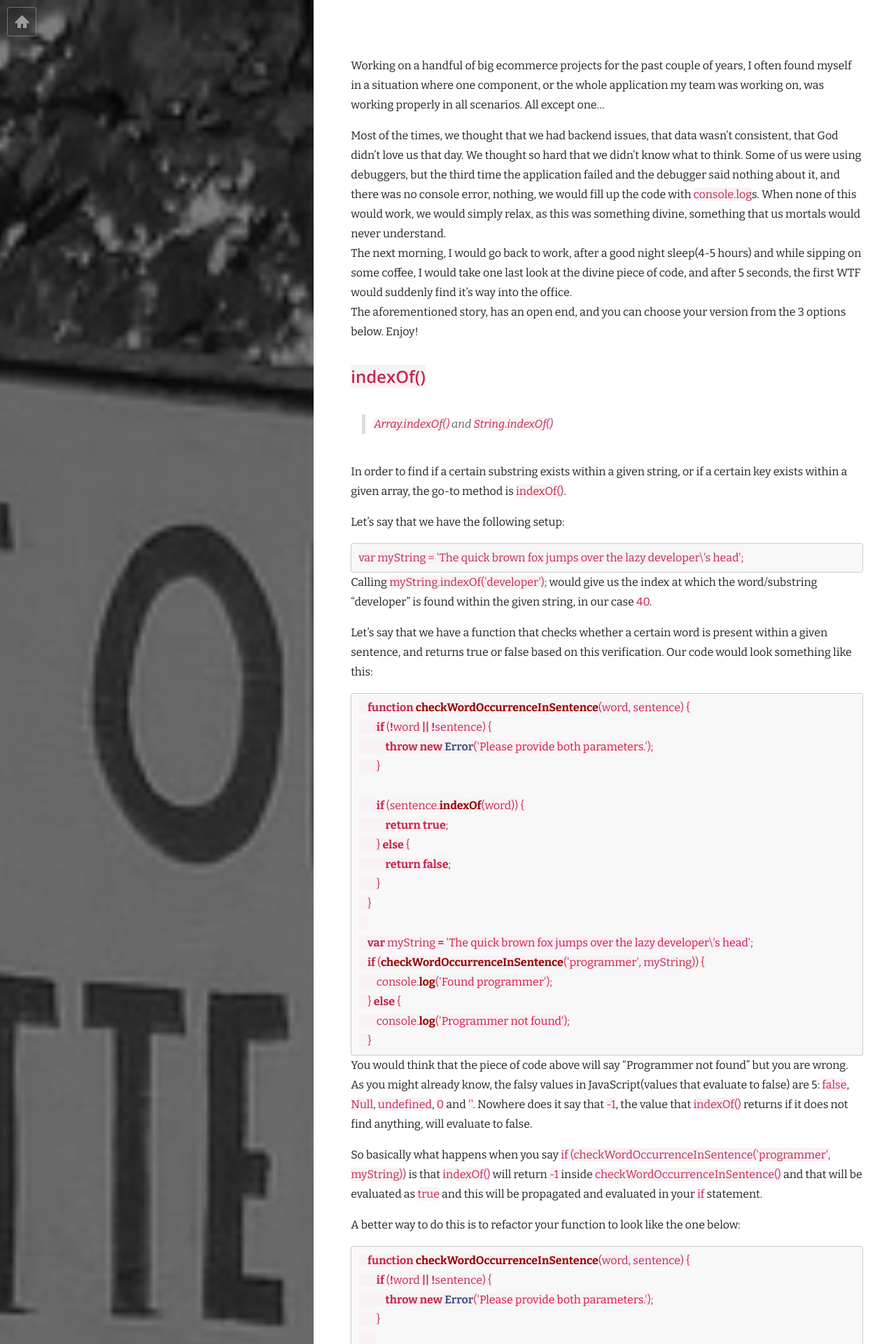
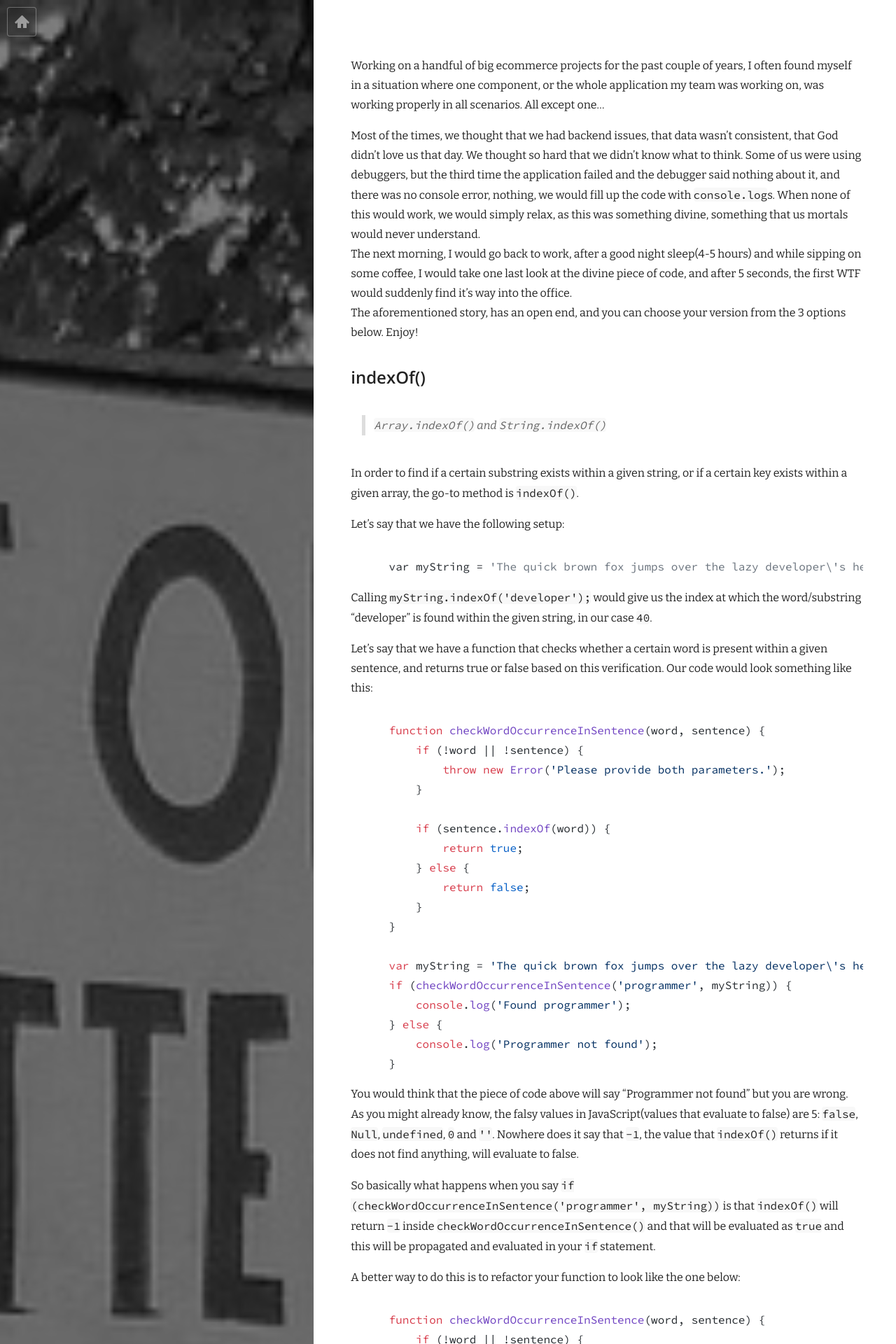
Before and after one commit to opreaadrian/opreaadrian.github.io, a Jekyll site: the page built from _posts/2015-01-22-three-hard-to-spot-javascript-mistakes.md, in a window 1280 px wide. Shown: the top 1920 px of the page at 70% size. Built offline with Jekyll 4.4.1, drawn with Linux system fonts in a browser that asks for light colours; nearby versions of some CDN libraries; Markdown is read by kramdown in place of the engine named in the settings; comment, search, counter and statistics services are not loaded; some of the changed text lies outside the part shown.

Commit message:
update configuration, add proper syntax highlighting

````diff
--- a/_config.yml
+++ b/_config.yml
@@ -10,7 +10,7 @@
 
 # Build settings
 markdown: redcarpet
-highlighter: pygments
+highlighter_theme: github
 baseurl:  # the subpath of your site, e.g. /blog/
 
 google :
--- a/_layouts/default.html
+++ b/_layouts/default.html
@@ -13,6 +13,7 @@
 
   <!-- syntax highlighting CSS -->
   <link rel="stylesheet" href="{{ site.baseurl }}/css/syntax.css">
+  <link rel="stylesheet" href="//cdnjs.cloudflare.com/ajax/libs/highlight.js/8.4/styles/{{ site.highlighter_theme }}.min.css">
 
   <!-- CSS -->
   <link rel="stylesheet" href="{{ site.baseurl }}/css/reset.css">
@@ -20,7 +21,8 @@
   <link href="http://netdna.bootstrapcdn.com/font-awesome/4.0.3/css/font-awesome.css" rel="stylesheet">
 
   <!-- Fonts -->
-  <link href='http://fonts.googleapis.com/css?family=Bitter:400,700,400italic|Open+Sans:400italic,600italic,400,600' rel='stylesheet' type='text/css'>
+  <link href='http://fonts.googleapis.com/css?family=Bitter:400,700,400italic|Open+Sans:400italic,600italic,400,600|Source+Code+Pro' rel='stylesheet' type='text/css'>
+
 </head>
 <body>
   {{ content }}
--- a/_posts/2015-01-22-three-hard-to-spot-javascript-mistakes.md
+++ b/_posts/2015-01-22-three-hard-to-spot-javascript-mistakes.md
@@ -14,14 +14,16 @@
 The next morning, I would go back to work, after a good night sleep(4-5 hours) and while sipping on some coffee, I would take one last look at the divine piece of code, and after 5 seconds, the first WTF would suddenly find it's way into the office.
 The aforementioned story, has an open end, and you can choose your version from the 3 options below. Enjoy!
 
-## `indexOf()`
+## indexOf()
 > `Array.indexOf()` and `String.indexOf()`
 
 In order to find if a certain substring exists within a given string, or if a certain key exists within a given array, the go-to method is `indexOf()`.
 
 Let's say that we have the following setup:
 
+```js
     var myString = 'The quick brown fox jumps over the lazy developer\'s head';
+```
 
 Calling `myString.indexOf('developer');` would give us the index at which the word/substring "developer" is found within the given string, in our case `40`.
 
@@ -137,7 +140,7 @@
     }
 ```
 
-Key takeaway here, is __NEVER USE `for-in` ON ARRAYS__. Use `for`, `while`, `do...while`, `forEach` and the list goes on.
+Key takeaway here, is __NEVER USE `for...in` ON ARRAYS__. Use `for`, `while`, `do...while`, `forEach` and the list goes on.
 
 I hope the info that I shared here is valuable to developers, especially beginners, and if you know any other "little" mistakes like the ones outlined in this article, please feel free to share them in the comments section, and I might even update the post publish them, for the sake of posterity.
 
--- a/css/syntax.css
+++ b/css/syntax.css
@@ -2,15 +2,14 @@
 
 /* to make lines scroll instead of wrap */
 /* from http://stackoverflow.com/a/23393920 */
+pre, code {
+    font-family: 'Source Code Pro' !important;
+}
 
-code.language-text {
-    color: #222;
-}
 code {
     padding: 2px 4px;
-    color: #c7254e;
-    background-color: #f9f2f4;
     border-radius: 4px;
+    background: #f8f8f8;
 }
 
 .highlight pre code * {
@@ -24,70 +23,3 @@
 .highlight pre code {
   white-space: pre;       // forces <code> to respect <pre> formatting
 }
-
-/* github style pygments theme for jekyll */
-/* from https://github.com/aahan/pygments-github-style */
-
-.highlight pre, pre, .highlight .hll { background-color: #f8f8f8; border: 1px solid #ccc; padding: 6px 10px; border-radius: 3px; }
-.highlight .c { color: #999988; font-style: italic; }
-.highlight .err { color: #a61717; background-color: #e3d2d2; }
-.highlight .k { font-weight: bold; }
-.highlight .o { font-weight: bold; }
-.highlight .cm { color: #999988; font-style: italic; }
-.highlight .cp { color: #999999; font-weight: bold; }
-.highlight .c1 { color: #999988; font-style: italic; }
-.highlight .cs { color: #999999; font-weight: bold; font-style: italic; }
-.highlight .gd { color: #000000; background-color: #ffdddd; }
-.highlight .gd .x { color: #000000; background-color: #ffaaaa; }
-.highlight .ge { font-style: italic; }
-.highlight .gr { color: #aa0000; }
-.highlight .gh { color: #999999; }
-.highlight .gi { color: #000000; background-color: #ddffdd; }
-.highlight .gi .x { color: #000000; background-color: #aaffaa; }
-.highlight .go { color: #888888; }
-.highlight .gp { color: #555555; }
-.highlight .gs { font-weight: bold; }
-.highlight .gu { color: #800080; font-weight: bold; }
-.highlight .gt { color: #aa0000; }
-.highlight .kc { font-weight: bold; }
-.highlight .kd { font-weight: bold; }
-.highlight .kn { font-weight: bold; }
-.highlight .kp { font-weight: bold; }
-.highlight .kr { font-weight: bold; }
-.highlight .kt { color: #445588; font-weight: bold; }
-.highlight .m { color: #009999; }
-.highlight .s { color: #dd1144; }
-.highlight .n { color: #333333; }
-.highlight .na { color: teal; }
-.highlight .nb { color: #0086b3; }
-.highlight .nc { color: #445588; font-weight: bold; }
-.highlight .no { color: teal; }
-.highlight .ni { color: purple; }
-.highlight .ne { color: #990000; font-weight: bold; }
-.highlight .nf { color: #990000; font-weight: bold; }
-.highlight .nn { color: #555555; }
-.highlight .nt { color: navy; }
-.highlight .nv { color: teal; }
-.highlight .ow { font-weight: bold; }
-.highlight .w { color: #bbbbbb; }
-.highlight .mf { color: #009999; }
-.highlight .mh { color: #009999; }
-.highlight .mi { color: #009999; }
-.highlight .mo { color: #009999; }
-.highlight .sb { color: #dd1144; }
-.highlight .sc { color: #dd1144; }
-.highlight .sd { color: #dd1144; }
-.highlight .s2 { color: #dd1144; }
-.highlight .se { color: #dd1144; }
-.highlight .sh { color: #dd1144; }
-.highlight .si { color: #dd1144; }
-.highlight .sx { color: #dd1144; }
-.highlight .sr { color: #009926; }
-.highlight .s1 { color: #dd1144; }
-.highlight .ss { color: #990073; }
-.highlight .bp { color: #999999; }
-.highlight .vc { color: teal; }
-.highlight .vg { color: teal; }
-.highlight .vi { color: teal; }
-.highlight .il { color: #009999; }
-.highlight .gc { color: #999; background-color: #EAF2F5; }
````
Also changed, not shown: other parts of _layouts/default.html (+2 -0 lines), other parts of _posts/2015-01-22-three-hard-to-spot-javascript-mistakes.md (+2 -1 lines), 4 other files.
